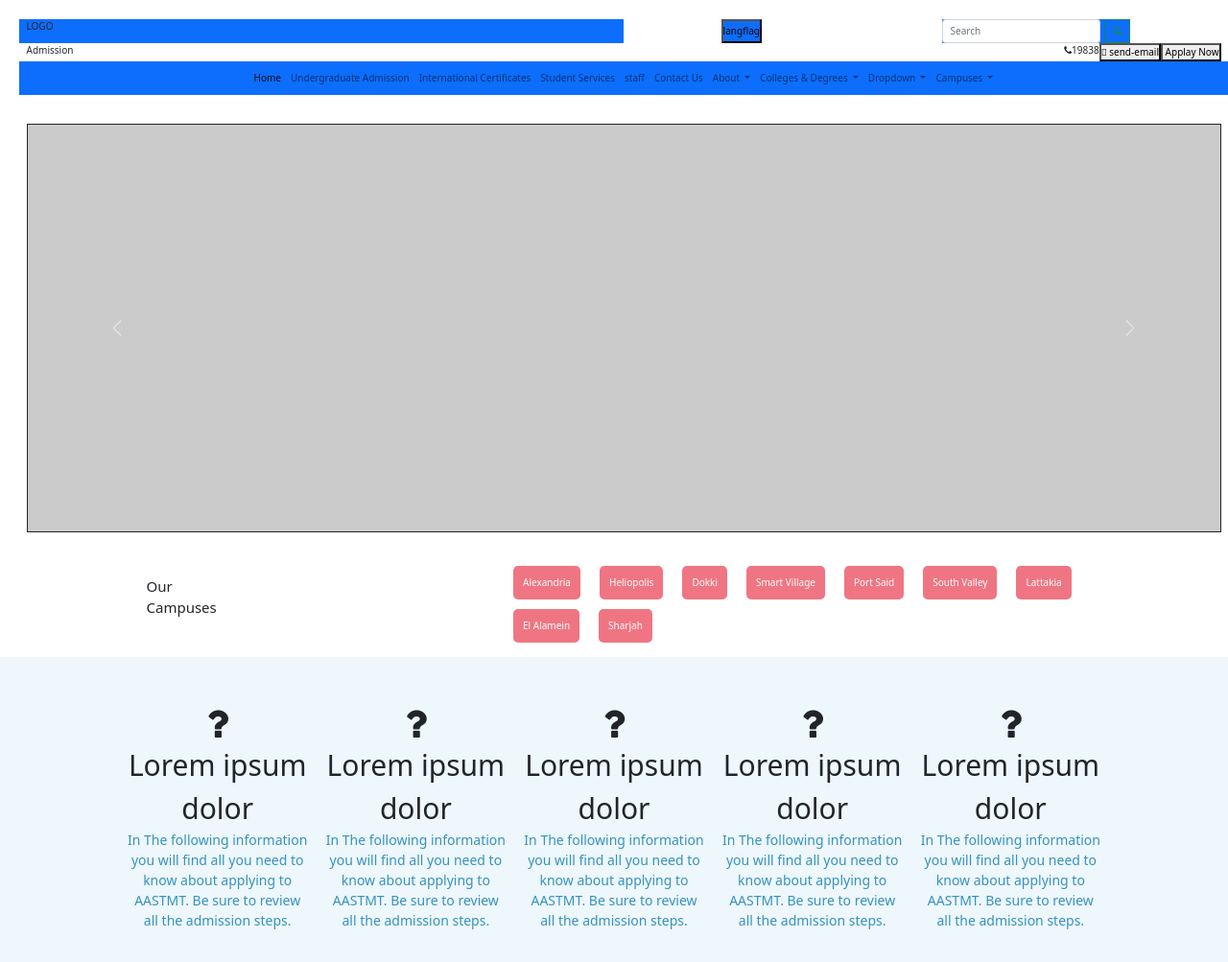
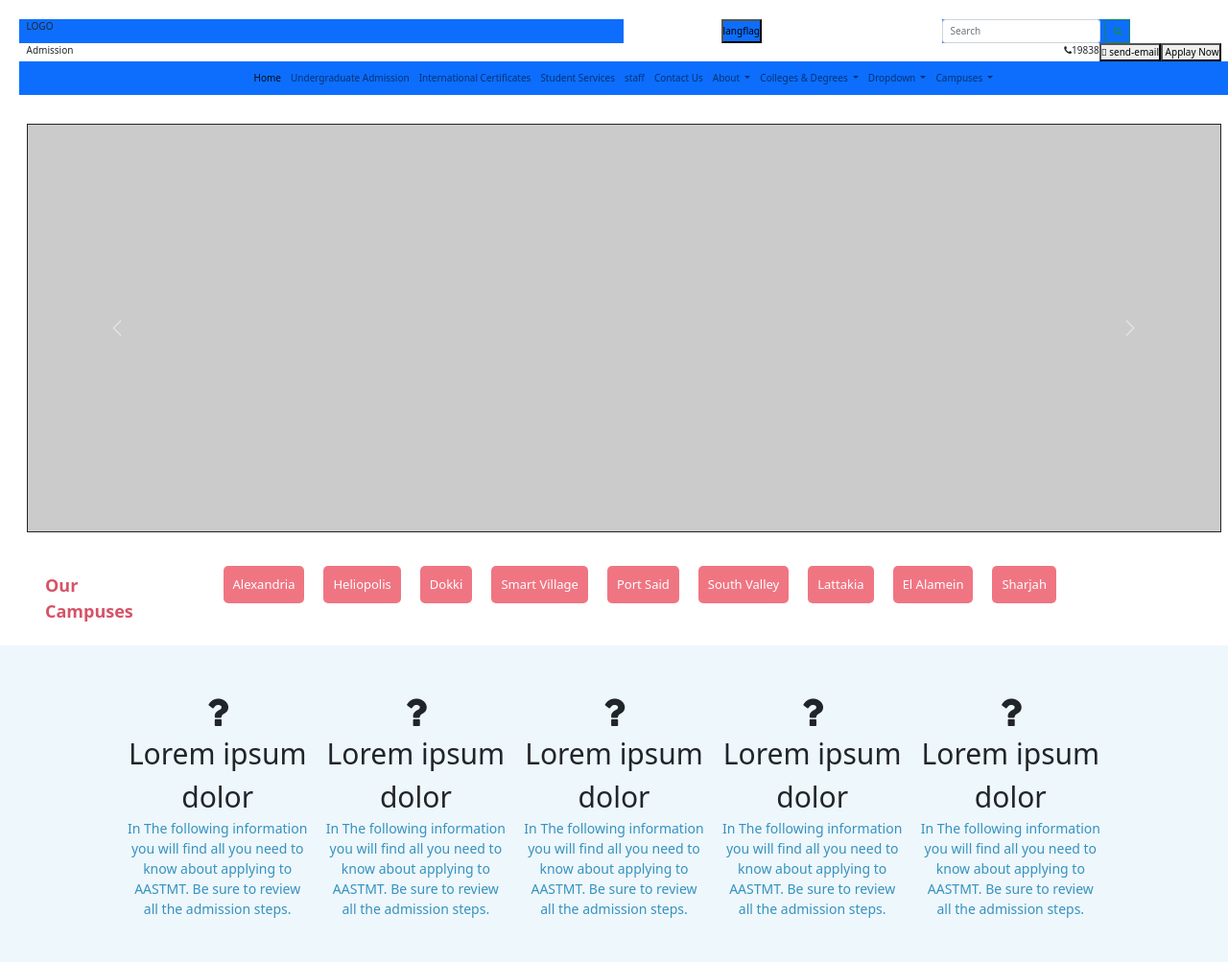
Before and after one commit to al-amiir/arab-academy, a website: page index.html in a window 1280 px wide. Shown: the top 1003 px of the page at 96% size. Drawn offline with nearby package versions, Linux system fonts and the light colour scheme; placeholder pictures from the web are drawn by us; some icons are missing.

Commit message:
Campuses design finised

```diff
--- a/index.html
+++ b/index.html
@@ -279,11 +279,18 @@
         </div>
       </section>
       <!-- Campuses -->
-      <section
-        class="row row-cols-md-2 d-flex justify-content-md-around campuses"
-      >
-        <span class="">Our Campuses</span>
-        <div class="campuses_links">
+      <section class="row d-flex justify-content-md-around campuses">
+        <span class="col-2">Our Campuses</span>
+        <div
+          class="
+            col-10
+            d-flex
+            justify-content-start
+            align-items-start
+            flex-wrap
+            campuses_links
+          "
+        >
           <a href="#">Alexandria</a>
           <a href="#">Heliopolis</a>
           <a href="#">Dokki</a>
--- a/style/scss/component/campuses.scss
+++ b/style/scss/component/campuses.scss
@@ -1,17 +1,16 @@
 .campuses {
   span {
-    padding: 15px 0px;
-    width: 100px;
-    font-size: 1.5rem;
+    padding: 12px;
+    width: 150px;
+    font-size: 1.8rem;
+    color: #d65368;
+    font-weight: 600;
   }
   &_links {
-    display: flex;
-    flex-wrap: wrap;
-    align-items: center;
     & > * {
       background-color: #f07582;
       padding: 10px;
-      font-size: 1rem;
+      font-size: 1.3rem;
       color: white;
       text-decoration: none;
       border-radius: 5px;
```
Also changed, not shown: style/css/main.css, 1 other file.
